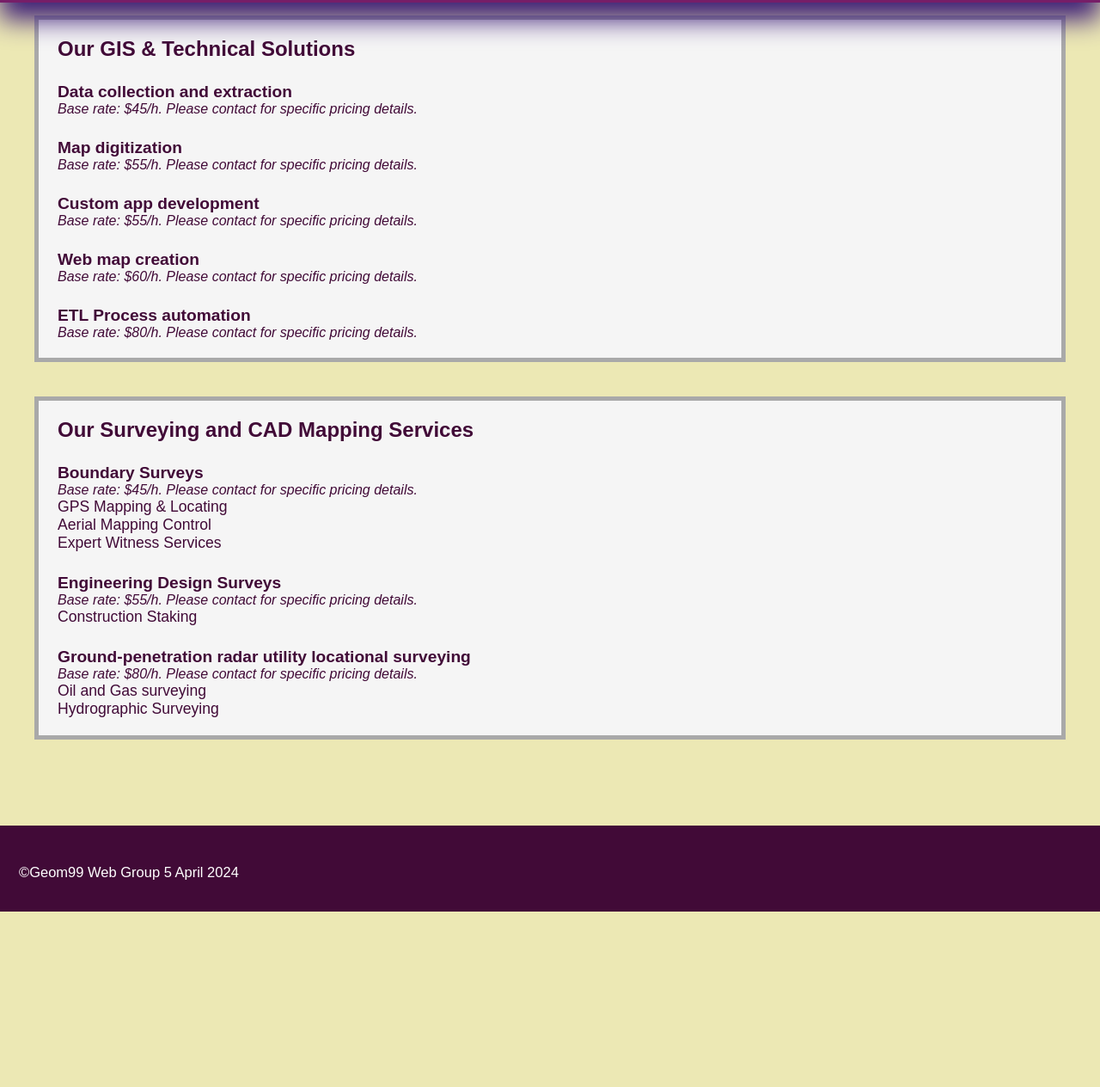
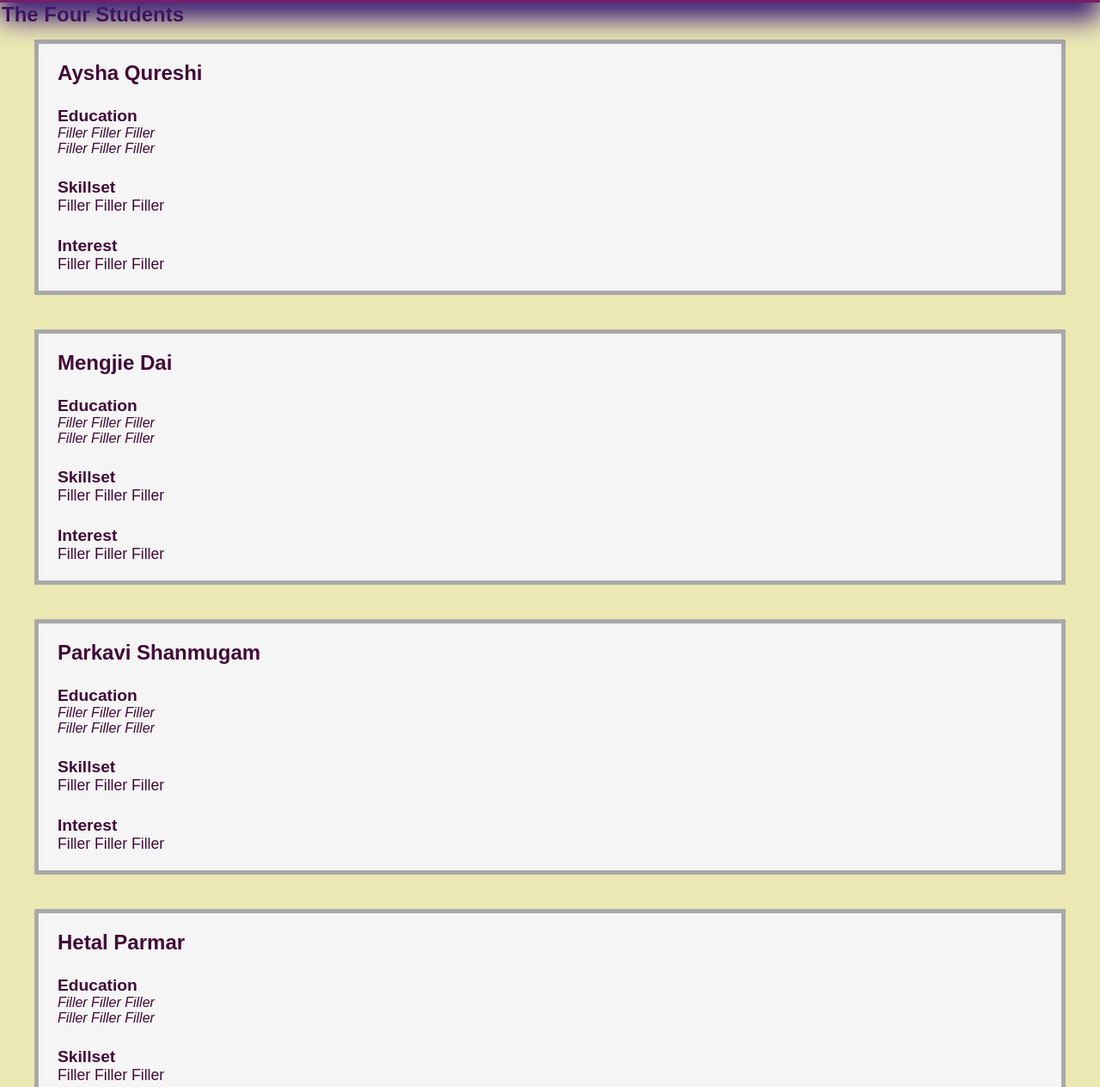
Before and after one commit to AQ231970/a3web, a plain HTML site: page team.html in a window 1280 px wide. Shown: the part 430-1694 px from the top of the page at 86% size. Before the commit the page ends 1490 px from the top, so only its background shows below. Drawn offline with Linux system fonts and the light colour scheme.

Commit message:
Update team.html

```diff
--- a/team.html
+++ b/team.html
@@ -54,62 +54,86 @@
 
 
  <!-- Inspiration for this filler services and solutions information is either made-up or from https://www.fscinc.net/ -->
+
+<h2>The Four Students </h2>
+
     <div class="PP2023">
-      <h2>Our GIS & Technical Solutions</h2>
+      <h2>Aysha Qureshi </h2>
       <div class="PPTextBoxes">
-        <h3>Data collection and extraction</h3>
-        <h4>Base rate: $45/h. Please contact for specific pricing details.</h4>
-        <p></p>
+        <h3>Education </h3>
+        <h4> Filler Filler Filler </h4>
+	<h4> Filler Filler Filler </h4>
+
       </div>
       <div class="PPTextBoxes">
-        <h3>Map digitization</h3>
-        <h4>Base rate: $55/h. Please contact for specific pricing details.</h4>
-        <p></p>
+        <h3>Skillset </h3>
+        <p> Filler Filler Filler </p>
       </div>
 
       <div class="PPTextBoxes">
-        <h3>Custom app development</h3>
-        <h4>Base rate: $55/h. Please contact for specific pricing details.</h4>
-        <p></p>
+        <h3>Interest</h3>
+        <p> Filler Filler Filler </p>
+      </div>
+ </div>
+
+    <div class="PP2022">
+      <h2>Mengjie Dai </h2>
+
+        <div class="PPTextBoxes">
+        <h3>Education </h3>
+        <h4> Filler Filler Filler </h4>
+	<h4> Filler Filler Filler </h4>
+
+      </div>
+      <div class="PPTextBoxes">
+        <h3>Skillset </h3>
+        <p> Filler Filler Filler </p>
       </div>
 
       <div class="PPTextBoxes">
-        <h3>Web map creation</h3>
-        <h4>Base rate: $60/h. Please contact for specific pricing details.</h4>
-        <p></p>
+        <h3>Interest</h3>
+        <p> Filler Filler Filler </p>
+      </div>
+</div>
+
+    <div class="PP2022">
+      <h2>Parkavi Shanmugam</h2>
+
+      <div class="PPTextBoxes">
+        <h3>Education </h3>
+        <h4> Filler Filler Filler </h4>
+	<h4> Filler Filler Filler </h4>
+
+      </div>
+      <div class="PPTextBoxes">
+        <h3>Skillset </h3>
+        <p> Filler Filler Filler </p>
       </div>
 
       <div class="PPTextBoxes">
-        <h3>ETL Process automation</h3>
-        <h4>Base rate: $80/h. Please contact for specific pricing details.</h4>
-        <p></p>
+        <h3>Interest</h3>
+        <p> Filler Filler Filler </p>
       </div>
-    </div>
+</div>
 
     <div class="PP2022">
-      <h2>Our Surveying and CAD Mapping Services</h2>
+      <h2>Hetal Parmar</h2>
+      <div class="PPTextBoxes">
+        <h3>Education </h3>
+        <h4> Filler Filler Filler </h4>
+	<h4> Filler Filler Filler </h4>
 
+      </div>
       <div class="PPTextBoxes">
-        <h3>Boundary Surveys</h3>
-        <h4>Base rate: $45/h. Please contact for specific pricing details.</h4>
-        <p>GPS Mapping & Locating</p>
-        <p>Aerial Mapping Control</p>
-        <p>Expert Witness Services</p>
+        <h3>Skillset </h3>
+        <p> Filler Filler Filler </p>
       </div>
 
       <div class="PPTextBoxes">
-        <h3>Engineering Design Surveys</h3>
-        <h4>Base rate: $55/h. Please contact for specific pricing details.</h4>
-        <p>Construction Staking</p>
+        <h3>Interest</h3>
+        <p> Filler Filler Filler </p>
       </div>
-
-      <div class="PPTextBoxes">
-        <h3>Ground-penetration radar utility locational surveying</h3>
-        <h4>Base rate: $80/h. Please contact for specific pricing details.</h4>
-        <p>Oil and Gas surveying</p>
-        <p>Hydrographic Surveying</p>
-      </div>
-    </div>
+</div>
 
     <!-- Section disclaimer, https://www.geeksforgeeks.org/how-to-create-links-to-sections-within-the-same-page-in-html/ for html -->
     <div class="disclaimer" id="disclaimer">
```
